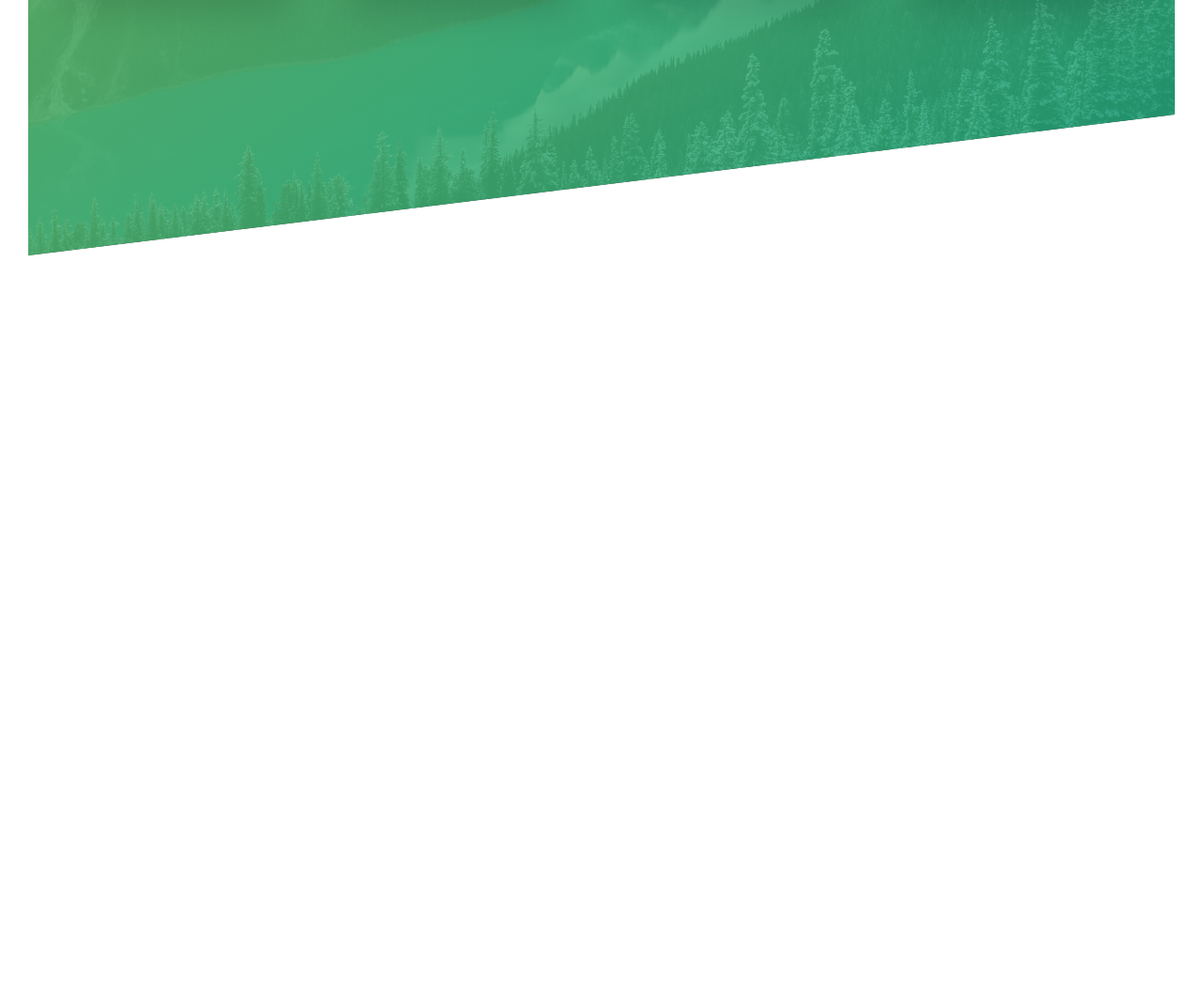
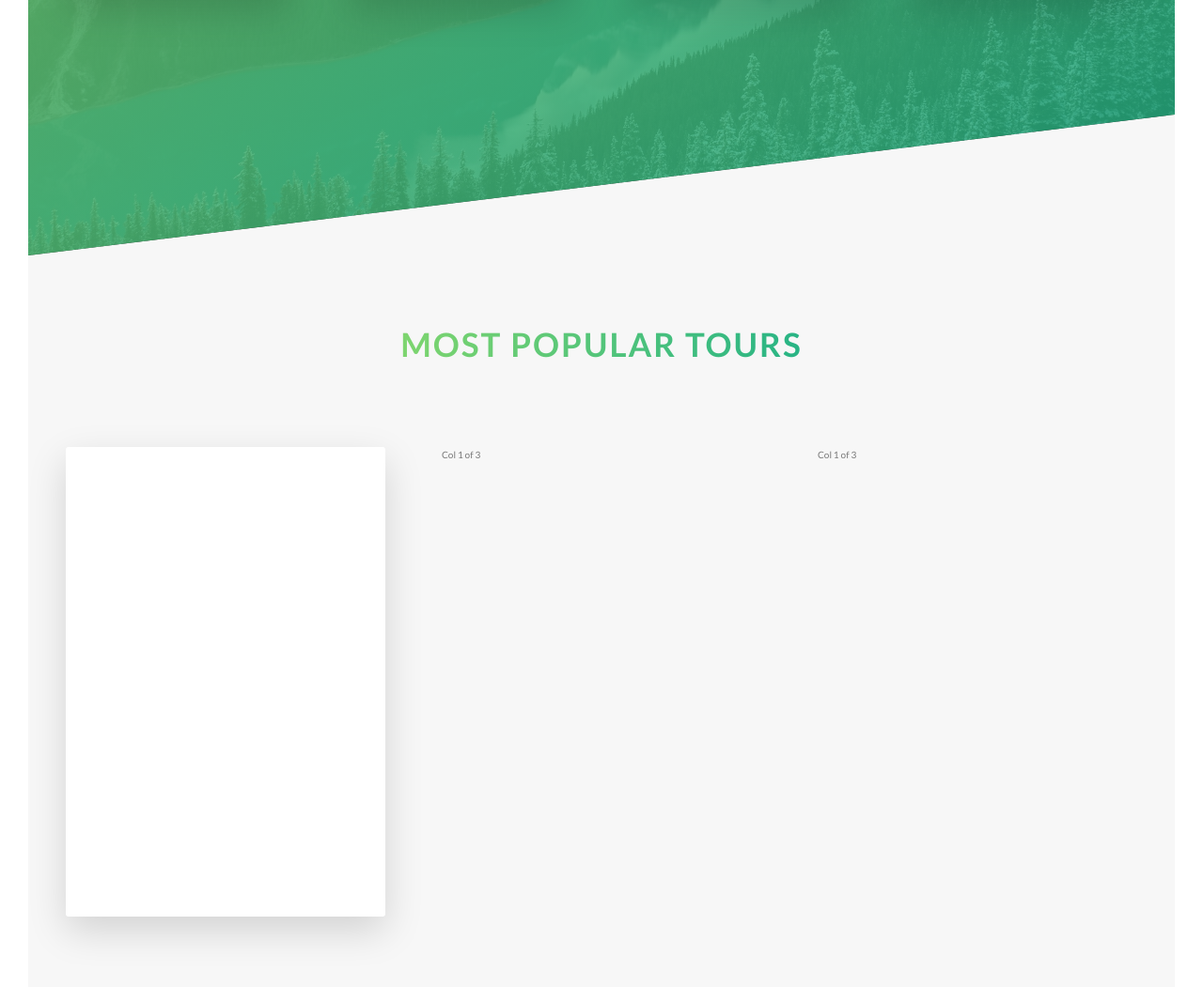
Before and after one commit to samriddhidaga/CSS-Project, a website: page Natours/index.html in a window 1280 px wide. Shown: the part 2004-3055 px from the top of the page at 94% size. Before the commit the page ends 2276 px from the top, so only its background shows below. Drawn offline with Linux system fonts and the light colour scheme; files whose address does not match are found by name.

Commit message:
building tours section

```diff
--- a/Natours/index.html
+++ b/Natours/index.html
@@ -1,5 +1,6 @@
 <!DOCTYPE html>
 <html lang="en">
+
 <head>
     <meta charset="UTF-8">
     <meta name="viewport" content="width=device-width, initial-scale=1.0">
@@ -12,6 +13,7 @@
 
     <title>Natours | Exciting tours for adventurous people</title>
 </head>
+
 <body>
     <header class="header">
         <div class="header__logo-box">
@@ -39,14 +41,17 @@
                         You're going to fall in love with nature
                     </h3>
                     <p class="paragraph">
-                            Lorem ipsum dolor sit amet, consectetur adipisicing elit. Quisquam ipsum rem ullam eius dolorum doloribus maxime, consequatur a totam tempore aperiam similique, qui vel obcaecati quidem dignissimos. Cum, saepe suscipit.
+                        Lorem ipsum dolor sit amet, consectetur adipisicing elit. Quisquam ipsum rem ullam eius dolorum
+                        doloribus maxime, consequatur a totam tempore aperiam similique, qui vel obcaecati quidem
+                        dignissimos. Cum, saepe suscipit.
                     </p>
 
                     <h3 class="heading-tertiary u-margin-bottom-small">
                         Live adventures like you've never have before
                     </h3>
                     <p class="paragraph">
-                            Lorem ipsum dolor sit amet, consectetur adipisicing elit. Quisquam ipsum rem ullam eius dolorum doloribus maxime, consequatur a similique.
+                        Lorem ipsum dolor sit amet, consectetur adipisicing elit. Quisquam ipsum rem ullam eius dolorum
+                        doloribus maxime, consequatur a similique.
                     </p>
 
                     <a href="#" class="btn-text">Learn more &rarr;</a>
@@ -67,7 +72,8 @@
                         <i class="feature-box__icon icon-basic-world"></i>
                         <h3 class="heading-tertiary u-margin-bottom-small">Explore the world</h3>
                         <p class="feature-box__text">
-                                Lorem ipsum dolor sit amet, consectetur adipisicing elit. Quisquam ipsum rem ullam eius dolorum doloribus maxime.
+                            Lorem ipsum dolor sit amet, consectetur adipisicing elit. Quisquam ipsum rem ullam eius
+                            dolorum doloribus maxime.
                         </p>
                     </div>
                 </div>
@@ -76,7 +82,8 @@
                         <i class="feature-box__icon icon-basic-compass"></i>
                         <h3 class="heading-tertiary u-margin-bottom-small">Meet nature</h3>
                         <p class="feature-box__text">
-                                Lorem ipsum dolor sit amet, consectetur adipisicing elit. Quisquam ipsum rem ullam eius dolorum doloribus maxime.
+                            Lorem ipsum dolor sit amet, consectetur adipisicing elit. Quisquam ipsum rem ullam eius
+                            dolorum doloribus maxime.
                         </p>
                     </div>
                 </div>
@@ -85,7 +92,8 @@
                         <i class="feature-box__icon icon-basic-map"></i>
                         <h3 class="heading-tertiary u-margin-bottom-small">Find your way</h3>
                         <p class="feature-box__text">
-                                Lorem ipsum dolor sit amet, consectetur adipisicing elit. Quisquam ipsum rem ullam eius dolorum doloribus maxime.
+                            Lorem ipsum dolor sit amet, consectetur adipisicing elit. Quisquam ipsum rem ullam eius
+                            dolorum doloribus maxime.
                         </p>
                     </div>
                 </div>
@@ -94,12 +102,43 @@
                         <i class="feature-box__icon icon-basic-heart"></i>
                         <h3 class="heading-tertiary u-margin-bottom-small">Live a healthier life</h3>
                         <p class="feature-box__text">
-                                Lorem ipsum dolor sit amet, consectetur adipisicing elit. Quisquam ipsum rem ullam eius dolorum doloribus maxime.
+                            Lorem ipsum dolor sit amet, consectetur adipisicing elit. Quisquam ipsum rem ullam eius
+                            dolorum doloribus maxime.
                         </p>
+                    </div>
+                </div>
+            </div>
+        </section>
+        <section class="section-tours">
+            <div class="u-center-text u-margin-bottom-big">
+                <h2 class="heading-secondary">
+                    Most popular tours
+                </h2>
+            </div>
+            <div class="row">
+                <div class="col-1-of-3">
+                    <div class="card">
+                       <div class="card__side card__side--front">
+                          Front
+                       </div>
+                       <div class="card__side card__side--back card__side--back-1">
+                         Back
+                     </div>
+                    </div>
+                </div>
+                <div class="col-1-of-3">
+                    <div class="card">
+                        Col 1 of 3
+                    </div>
+                </div>
+                <div class="col-1-of-3">
+                    <div class="card">
+                        Col 1 of 3
                     </div>
                 </div>
             </div>
         </section>
     </main>
 </body>
+
 </html>
--- a/Natours/sass/abstracts/_variables.scss
+++ b/Natours/sass/abstracts/_variables.scss
@@ -1,6 +1,12 @@
 $color-primary: #55c57a;
 $color-primary-light: #7ed56f;
 $color-primary-dark: #28b485;
+
+$color-secondary-light: #ffb900;
+$color-secondary-dark: #ff7730;
+
+$color-tertiary-light: #2998ff;
+$color-tertiary-dark: #5643fa;
 
 $color-grey-light-1: #f7f7f7;
 
--- /dev/null
+++ b/Natours/sass/components/_cards.scss
@@ -0,0 +1,41 @@
+.card {
+    perspective: 150rem;
+    /*the lower the perspective value the higher the dramatic effect*/
+    -moz-perspective: 150rem;
+    position: relative;
+    height: 50rem;
+
+    &__side {
+        height: 50rem;
+        transition: all .8s ease;
+        color: white;
+        font-size: 2rem;
+        position: absolute;
+        top: 0;
+        left: 0;
+        width: 100%;
+        backface-visibility: hidden;
+        border-radius: 3px;
+        box-shadow: 0 1.5rem 4rem rgba($color-black, .15);
+
+        &--front {
+            background-color: $color-white;
+        }
+
+        &--back {
+            transform: rotateY(180deg);
+
+            &-1 {
+               background-image: linear-gradient(to right bottom, $color-secondary-light, $color-secondary-dark);
+            }
+        }
+    }
+
+    &:hover &__side--front {
+        transform: rotateY(180deg);
+    }
+
+    &:hover &__side--back {
+        transform: rotateY(0);
+    }
+}
--- a/Natours/sass/main.scss
+++ b/Natours/sass/main.scss
@@ -8,6 +8,7 @@
 @import './base/utilities';
 
 @import './components/_button';
+@import './components/_cards';
 @import './components/_composition';
 @import './components/_feature-box';
 
--- a/Natours/sass/pages/_home.scss
+++ b/Natours/sass/pages/_home.scss
@@ -14,3 +14,9 @@
       transform: skewY(7deg);
     }
 }
+
+.section-tours {
+  background-color: $color-grey-light-1;
+  padding: 25rem 0 50rem 0;
+  margin-top: -11rem;
+}
```
Also changed, not shown: Natours/css/style.css. Lines whose indentation alone changed are shown as unchanged.
